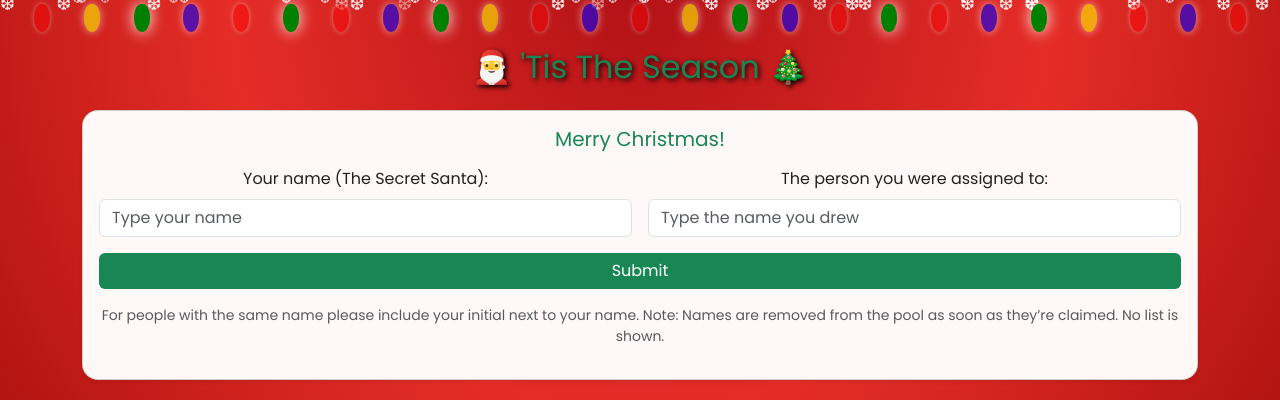
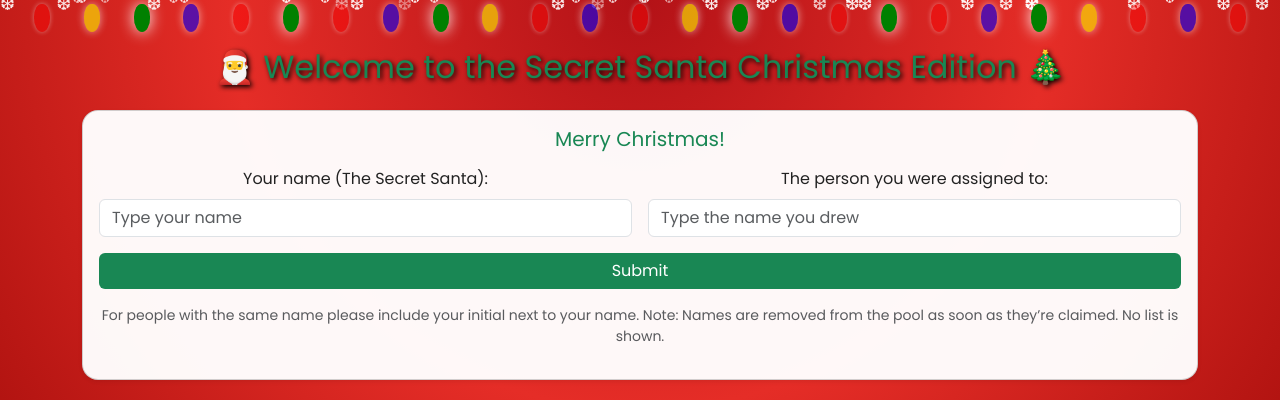
Before and after one commit to devzrepo-main/secret-santa, a PHP site: page / in a window 1280 px wide. Shown: the top 400 px of the page. Run offline with PHP 8.4, Linux system fonts and the light colour scheme.

Commit message:
Update index.php

```diff
--- a/index.php
+++ b/index.php
@@ -3,22 +3,24 @@
 <head>
   <meta charset="UTF-8" />
   <meta name="viewport" content="width=device-width, initial-scale=1" />
-  <title>🎅 Secret Santa Form 🎄</title>
+  <title>🎅 Secret Santa Christmas Edition 🎄</title>
 
   <!-- Bootstrap -->
-  <link rel="stylesheet" href="https://cdn.jsdelivr.net/npm/bootstrap@5.3.3/dist/css/bootstrap.min.css">
+  <link rel="stylesheet"
+        href="https://cdn.jsdelivr.net/npm/bootstrap@5.3.3/dist/css/bootstrap.min.css" />
 
   <!-- Google Fonts -->
-  <link rel="stylesheet" href="https://fonts.googleapis.com/css2?family=Poppins:wght@400;700&display=swap">
+  <link rel="stylesheet"
+        href="https://fonts.googleapis.com/css2?family=Poppins:wght@400;700&display=swap" />
 
   <!-- Custom Christmas CSS -->
-  <link rel="stylesheet" href="assets/css/christmas.css?v=6">
+  <link rel="stylesheet" href="assets/css/christmas.css?v=7" />
 
   <!-- jQuery -->
   <script src="https://code.jquery.com/jquery-3.6.0.min.js"></script>
 
   <!-- Main App -->
-  <script src="assets/app.js?v=12"></script>
+  <script src="assets/app.js?v=14"></script>
 </head>
 
 <body>
@@ -29,7 +31,7 @@
     <?php endfor; ?>
   </div>
 
-  <!-- 🎄 Snowflakes -->
+  <!-- ❄️ Falling Snowflakes -->
   <?php for ($i = 0; $i < 40; $i++): ?>
     <div class="snowflake" style="
       left:<?= rand(0, 100) ?>%;
@@ -39,17 +41,17 @@
   <?php endfor; ?>
 
   <div class="container py-5 text-center">
-    <h2 class="mb-4 text-success" style="text-shadow: 2px 2px 5px black;">
-      🎅 'Tis The Season 🎄
+    <h2 class="mb-4 text-success" style="text-shadow:2px 2px 5px black;">
+      🎅 Welcome to the Secret Santa Christmas Edition 🎄
     </h2>
 
-    <!-- Member Claim Section -->
+    <!-- Member Form -->
     <div id="memberSection" class="mb-4"></div>
 
     <!-- Reveal Section -->
     <div id="revealSection" class="mb-4"></div>
 
-    <!-- Admin Panel Section -->
+    <!-- Admin Section -->
     <div id="adminWrapper" class="mb-4"></div>
 
     <footer class="mt-5">
@@ -57,7 +59,8 @@
       <iframe style="border-radius:12px"
         src="https://open.spotify.com/embed/playlist/37i9dQZF1DX0Yxoavh5qJV?utm_source=generator"
         width="100%" height="80" frameBorder="0" allowfullscreen=""
-        allow="autoplay; clipboard-write; encrypted-media; fullscreen; picture-in-picture" loading="lazy"></iframe>
+        allow="autoplay; clipboard-write; encrypted-media; fullscreen; picture-in-picture"
+        loading="lazy"></iframe>
     </footer>
   </div>
 </body>
```
